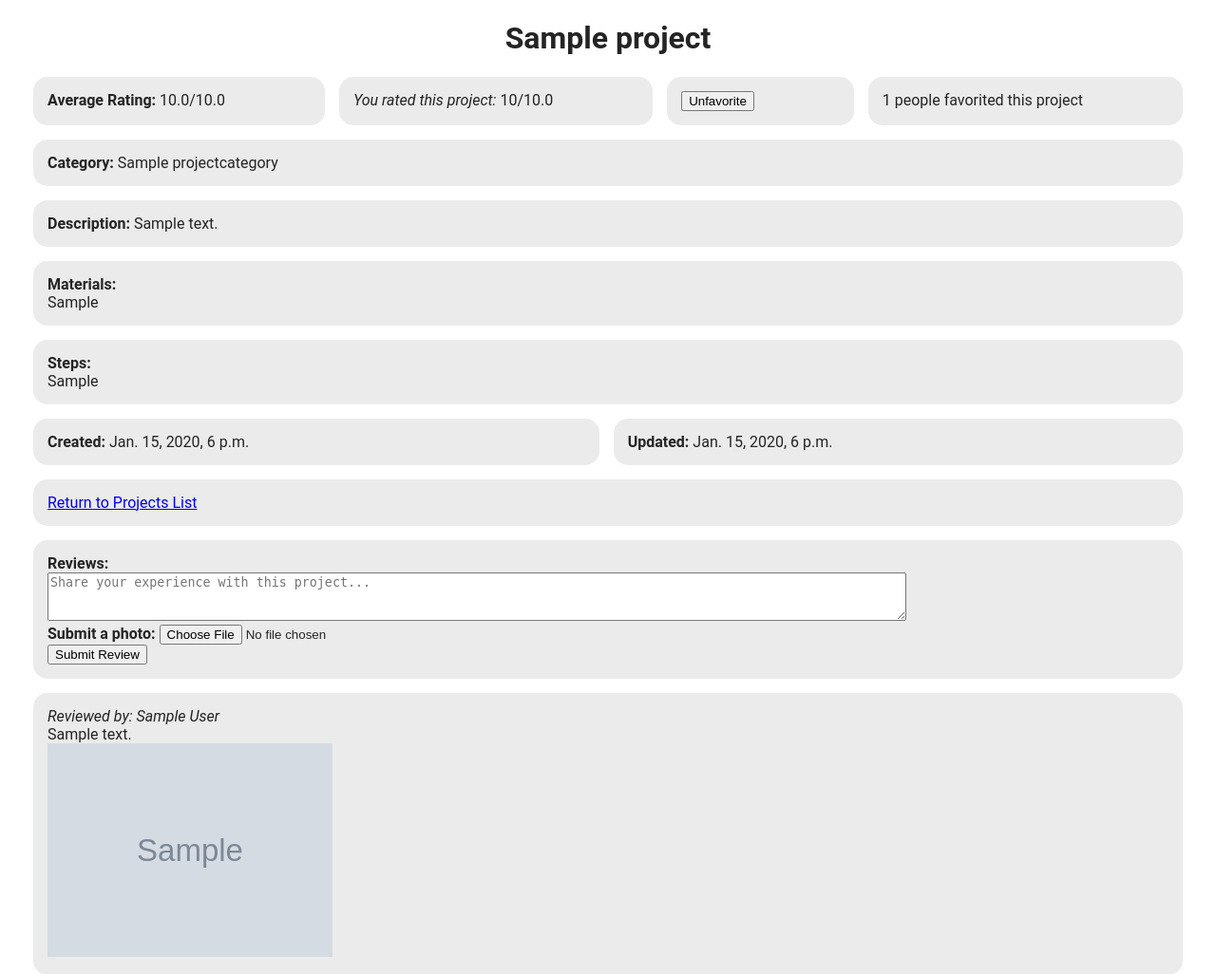
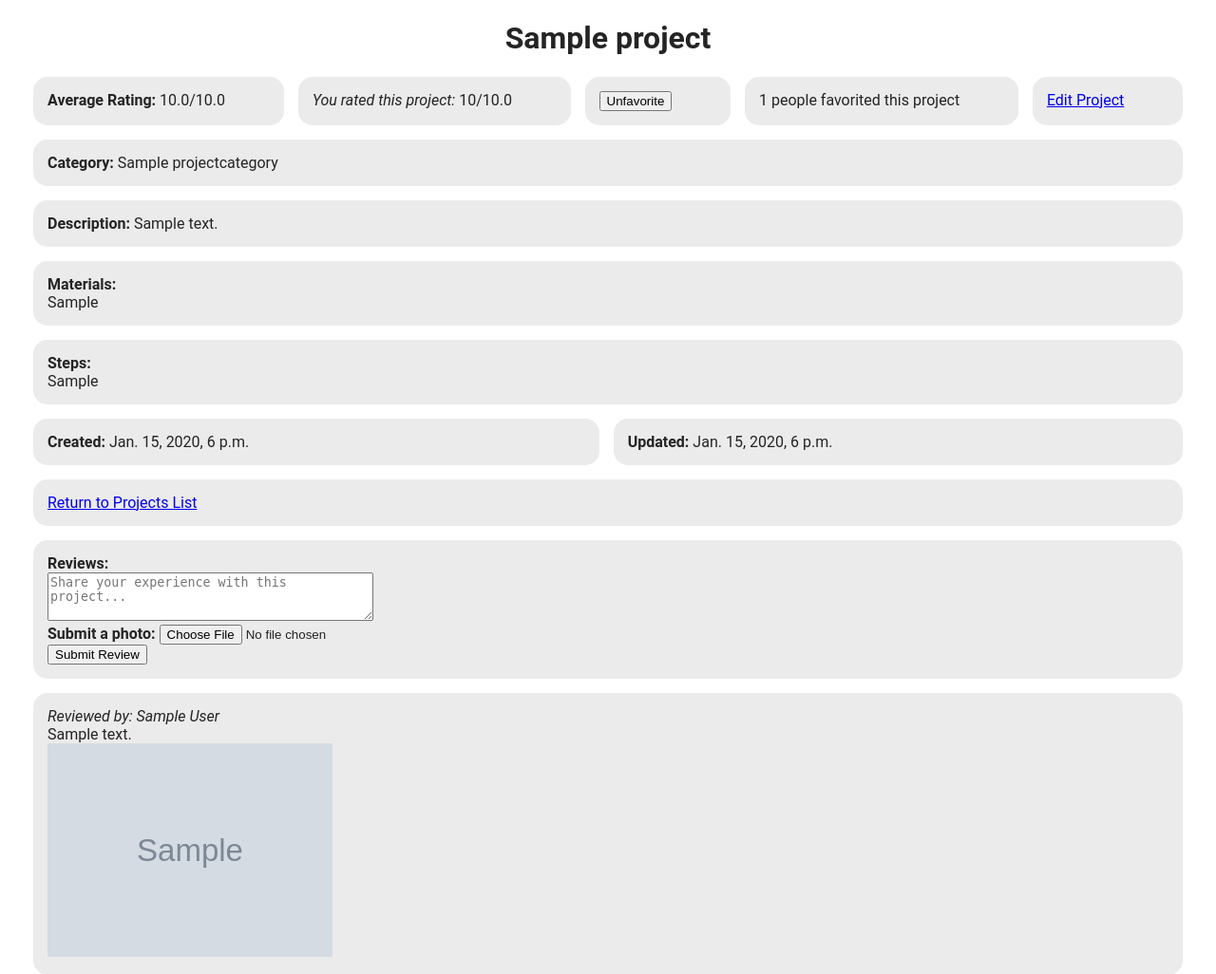
Before and after one commit to jeconiahbautista/commongrounds-AG-17, a Django app: page /diyprojects/project/1/ in a window 1280 px wide. Shown: the part 49-1075 px from the top of the page at 95% size. Run offline with Django 5.2, Linux system fonts and the light colour scheme; a user stored in the database is signed in; tables that the repository leaves empty hold one stand-in row (values such as "Sample post"); grey boxes marked "Sample" are stand-in pictures.

Commit message:
Added an edit button if the project's creater is the logged-in user.

```diff
--- a/diyprojects/forms.py
+++ b/diyprojects/forms.py
@@ -22,7 +22,6 @@ class ProjectReviewForm(forms.ModelForm):
                 attrs={
                     "placeholder": "Share your experience with this project...",
                     "rows": 3,
-                    "cols": 110,
                 }
             ),
         }
--- a/diyprojects/templates/diy-projects_detail.html
+++ b/diyprojects/templates/diy-projects_detail.html
@@ -35,9 +35,16 @@
                 </button>
             </form>
         </div>
-        <dic class="box">
+        <div class="box">
             <p>{{ favorite_count }} people favorited this project</p>
-        </dic>
+        </div>
+        {% if is_owner %}
+        <div class="box">
+            <a href="{% url 'diyprojects:diyprojects_edit' project.pk %}">
+                Edit Project
+            </a>
+        </div>
+        {% endif %}
     </div>
     <div class="box"><strong>Category:</strong> {{ project.category.name }}</div>
     <div class="box"><strong>Description:</strong> {{ project.description }}</div>
--- /dev/null
+++ b/diyprojects/templates/diy-projects_edit.html
@@ -0,0 +1 @@
+{% extends 'base.html' %}
--- a/diyprojects/urls.py
+++ b/diyprojects/urls.py
@@ -1,9 +1,10 @@
 from django.urls import path
-from .views import diyprojects_list, diyprojects_detail
+from .views import diyprojects_list, diyprojects_detail, diyprojects_edit
 
 urlpatterns = [
     path("projects/", diyprojects_list, name="diyprojects_list"),
     path("project/<int:pk>/", diyprojects_detail, name="diyprojects_detail"),
+    path("project/<int:pk>/edit", diyprojects_edit, name="diyprojects_edit"),
 ]
 
 app_name = "diyprojects"
--- a/diyprojects/views.py
+++ b/diyprojects/views.py
@@ -8,11 +8,8 @@ from .forms import ProjectRatingForm, ProjectReviewForm
 @login_required
 def diyprojects_list(request):
     profile = request.user.profile
-
     created_projects = Project.objects.filter(creator=profile)
-
     favorited_projects = Project.objects.filter(favorites__profile=profile).distinct()
-
     reviewed_projects = Project.objects.filter(reviews__reviewer=profile).distinct()
 
     excluded_projects = Project.objects.filter(
@@ -35,13 +32,15 @@ def diyprojects_list(request):
 
 def diyprojects_detail(request, pk):
     project = Project.objects.get(pk=pk)
-
     ratings = ProjectRating.objects.filter(project=project)
-
     reviews = ProjectReview.objects.filter(project=project)
 
+    favorite_count = Favorite.objects.filter(project=project).count()
+    existing_rating = None
+    is_favorited = False
+    is_owner = False
+
     rate_form = ProjectRatingForm()
-
     review_form = ProjectReviewForm()
 
     if ratings.exists():
@@ -50,12 +49,8 @@ def diyprojects_detail(request, pk):
     else:
         average_rating = None
 
-    favorite_count = Favorite.objects.filter(project=project).count()
-
-    existing_rating = None
-    is_favorited = False
-
     if request.user.is_authenticated:
+        is_owner = project.creator == request.user.profile
         existing_rating = ProjectRating.objects.filter(
             project=project, profile=request.user.profile
         ).first()
@@ -107,6 +102,11 @@ def diyprojects_detail(request, pk):
         "favorite_count": favorite_count,
         "reviews": reviews,
         "review_form": review_form,
+        "is_owner": is_owner,
     }
 
     return render(request, "diy-projects_detail.html", ctx)
+
+
+def diyprojects_edit(request, pk):
+    return render(request, "diy-projects_edit.html")
```
